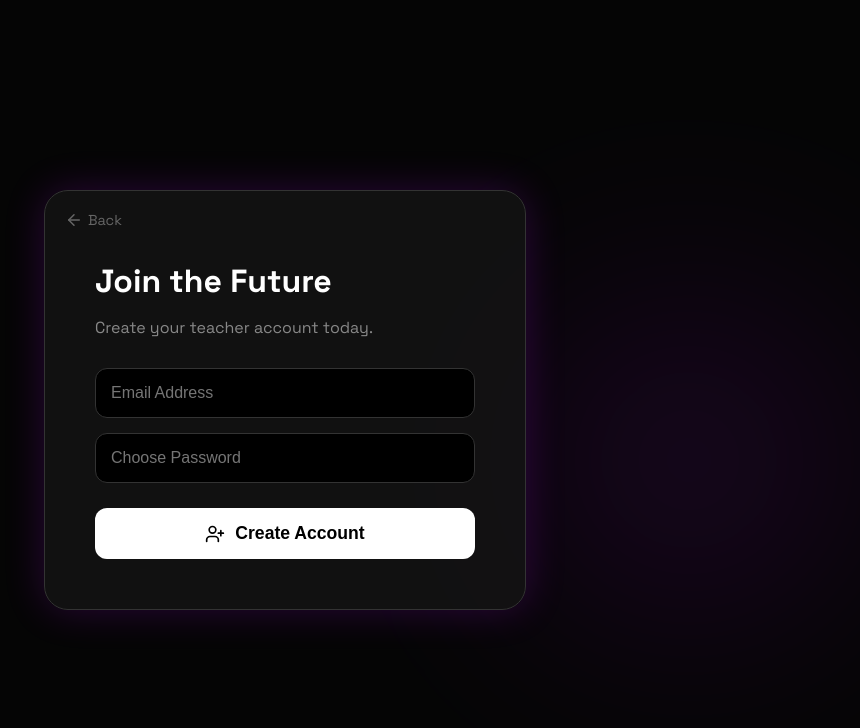
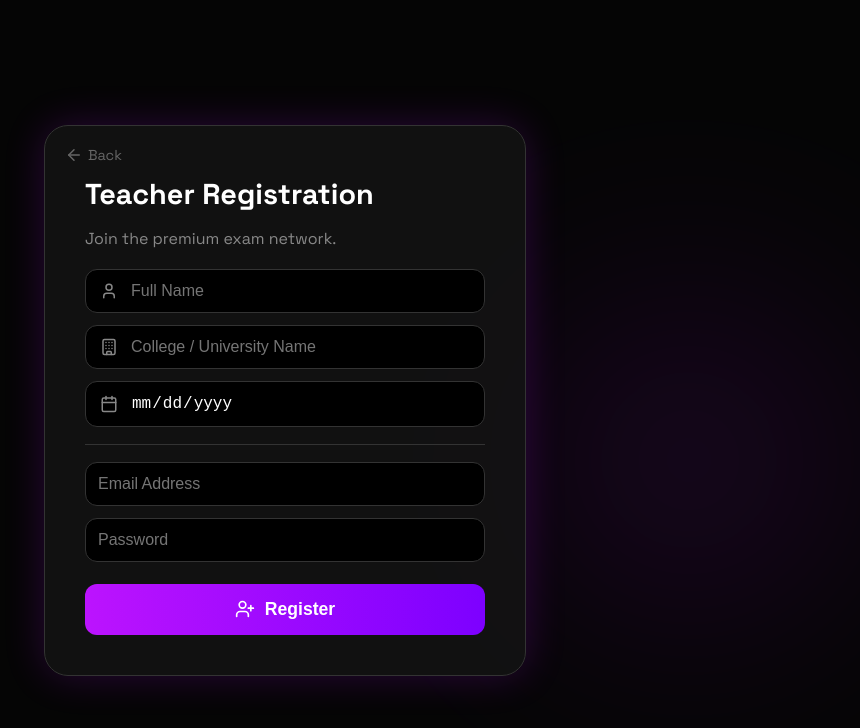
Before and after one commit to shavedXpixel/ExamSystem, a React app in the folder frontend/: page /signup in a window 1280 px wide. Shown: the top 728 px of the page, without its empty margins (355-1215 px from the left). Built offline with nearby package versions, Linux system fonts and the light colour scheme; the HTML template or start-up script is replaced by a standard one.

Commit message:
add personal details

```diff
--- a/frontend/src/Signup.jsx
+++ b/frontend/src/Signup.jsx
@@ -1,22 +1,45 @@
 import React, { useState } from 'react';
-import { auth } from './firebaseConfig';
+import { auth, db } from './firebaseConfig';
 import { createUserWithEmailAndPassword } from 'firebase/auth';
+import { doc, setDoc } from 'firebase/firestore'; // For saving user data
 import { useNavigate, Link } from 'react-router-dom';
-import { UserPlus, ArrowLeft } from 'lucide-react';
+import { UserPlus, ArrowLeft, User, Calendar, Building } from 'lucide-react';
 
 const Signup = () => {
+    const navigate = useNavigate();
+
+    // Form States
+    const [name, setName] = useState('');
+    const [college, setCollege] = useState('');
+    const [dob, setDob] = useState('');
     const [email, setEmail] = useState('');
     const [password, setPassword] = useState('');
-    const navigate = useNavigate();
+    const [loading, setLoading] = useState(false);
 
     const handleSignup = async (e) => {
         e.preventDefault();
+        setLoading(true);
+
         try {
-            await createUserWithEmailAndPassword(auth, email, password);
-            alert("Account Created Successfully! 🚀");
+            // 1. Create Authentication Account
+            const userCredential = await createUserWithEmailAndPassword(auth, email, password);
+            const user = userCredential.user;
+
+            // 2. Save Extra Details to Database
+            await setDoc(doc(db, "teachers", user.uid), {
+                name: name,
+                college: college,
+                dob: dob,
+                email: email,
+                createdAt: new Date()
+            });
+
+            alert(`Welcome, Prof. ${name}! Account Created. 🚀`);
             navigate('/');
         } catch (error) {
             alert(error.message);
+        } finally {
+            setLoading(false);
         }
     };
 
@@ -27,38 +50,73 @@ const Signup = () => {
             <div style={styles.glassCard}>
                 <Link to="/login" style={styles.backLink}><ArrowLeft size={18} /> Back</Link>
 
-                <h1 style={styles.header}>Join the Future</h1>
-                <p style={styles.subtitle}>Create your teacher account today.</p>
+                <h1 style={styles.header}>Teacher Registration</h1>
+                <p style={styles.subtitle}>Join the premium exam network.</p>
 
                 <form onSubmit={handleSignup} style={styles.form}>
-                    <div style={styles.inputGroup}>
+
+                    {/* Name Input */}
+                    <div style={styles.inputIconGroup}>
+                        <User size={18} color="#888" style={styles.icon} />
+                        <input
+                            style={styles.inputWithIcon}
+                            placeholder="Full Name"
+                            required
+                            value={name}
+                            onChange={(e)=>setName(e.target.value)}
+                        />
+                    </div>
+
+                    {/* College Input */}
+                    <div style={styles.inputIconGroup}>
+                        <Building size={18} color="#888" style={styles.icon} />
+                        <input
+                            style={styles.inputWithIcon}
+                            placeholder="College / University Name"
+                            required
+                            value={college}
+                            onChange={(e)=>setCollege(e.target.value)}
+                        />
+                    </div>
+
+                    {/* DOB Input */}
+                    <div style={styles.inputIconGroup}>
+                        <Calendar size={18} color="#888" style={styles.icon} />
+                        <input
+                            style={styles.inputWithIcon}
+                            type="date"
+                            placeholder="Date of Birth"
+                            required
+                            value={dob}
+                            onChange={(e)=>setDob(e.target.value)}
+                        />
+                    </div>
+
+                    <div style={styles.divider}></div>
+
+                    {/* Email & Password */}
                     <input
                         style={styles.input}
+                        type="email"
                         placeholder="Email Address"
+                        required
+                        value={email}
                         onChange={(e)=>setEmail(e.target.value)}
                     />
-                    </div>
-                    <div style={{...styles.inputGroup, animationDelay: '0.1s'}}>
                     <input
                         style={styles.input}
                         type="password"
-                            placeholder="Choose Password"
+                        placeholder="Password"
+                        required
+                        value={password}
                         onChange={(e)=>setPassword(e.target.value)}
                     />
-                    </div>
 
-                    <button style={styles.button}>
-                        <UserPlus size={20} /> Create Account
+                    <button style={styles.button} disabled={loading}>
+                        <UserPlus size={20} /> {loading ? "Creating..." : "Register"}
                     </button>
                 </form>
             </div>
-
-            <style>{`
-                @keyframes slideIn {
-                    from { opacity: 0; transform: translateX(-50px); }
-                    to { opacity: 1; transform: translateX(0); }
-                }
-            `}</style>
         </div>
     );
 };
@@ -70,24 +128,30 @@ const styles = {
     glassCard: {
         background: 'rgba(20, 20, 20, 0.8)',
         border: '1px solid #333',
-        padding: '50px',
+        padding: '40px',
         borderRadius: '24px',
-        width: '380px',
+        width: '400px',
         position: 'relative',
         boxShadow: '0 0 40px rgba(188, 19, 254, 0.2)',
-        animation: 'slideIn 0.6s ease-out'
     },
     backLink: { position: 'absolute', top: '20px', left: '20px', color: '#666', textDecoration: 'none', display: 'flex', alignItems: 'center', gap: '5px', fontSize: '0.9rem' },
-    header: { color: 'white', fontSize: '2rem', marginBottom: '5px', marginTop: '20px' },
-    subtitle: { color: '#888', marginBottom: '30px' },
-    form: { display: 'flex', flexDirection: 'column', gap: '15px' },
-    inputGroup: { animation: 'slideIn 0.5s ease-out forwards', opacity: 0 },
+    header: { color: 'white', fontSize: '1.8rem', marginBottom: '5px', marginTop: '10px' },
+    subtitle: { color: '#888', marginBottom: '20px' },
+    form: { display: 'flex', flexDirection: 'column', gap: '12px' },
+
+    // New Input Styles with Icons
+    inputIconGroup: { position: 'relative', display: 'flex', alignItems: 'center' },
+    icon: { position: 'absolute', left: '15px', zIndex: 1 },
+    inputWithIcon: {
+        width: '100%', padding: '12px 12px 12px 45px', background: '#000', border: '1px solid #333', borderRadius: '12px', color: 'white', fontSize: '1rem', outline: 'none', transition: 'border 0.3s', boxSizing: 'border-box'
+    },
     input: {
-        width: '100%', padding: '15px', background: '#000', border: '1px solid #333', borderRadius: '12px', color: 'white', fontSize: '1rem', outline: 'none', transition: 'border 0.3s',
-        boxSizing: 'border-box'
+        width: '100%', padding: '12px', background: '#000', border: '1px solid #333', borderRadius: '12px', color: 'white', fontSize: '1rem', outline: 'none', transition: 'border 0.3s', boxSizing: 'border-box'
     },
+    divider: { height: '1px', background: '#333', margin: '5px 0' },
+
     button: {
-        width: '100%', padding: '15px', background: '#fff', color: 'black', border: 'none', borderRadius: '12px', fontWeight: 'bold', fontSize: '1.1rem', cursor: 'pointer', transition: 'transform 0.2s',
+        width: '100%', padding: '15px', background: 'linear-gradient(90deg, #bc13fe, #7d00ff)', color: 'white', border: 'none', borderRadius: '12px', fontWeight: 'bold', fontSize: '1.1rem', cursor: 'pointer', transition: 'transform 0.2s',
         display: 'flex', justifyContent: 'center', alignItems: 'center', gap: '10px', marginTop: '10px'
     }
 };
--- a/frontend/src/TeacherDashboard.jsx
+++ b/frontend/src/TeacherDashboard.jsx
@@ -1,9 +1,10 @@
 import React, { useState, useEffect } from 'react';
 import axios from 'axios';
 import { useNavigate } from 'react-router-dom';
-import { auth } from './firebaseConfig';
+import { auth, db } from './firebaseConfig'; // <-- Import db
 import { onAuthStateChanged, signOut } from 'firebase/auth';
-import { Copy, CheckCircle, Plus, Save, Trash2, ExternalLink, GraduationCap, LogOut, Folder, BookOpen, User } from 'lucide-react';
+import { doc, getDoc } from 'firebase/firestore'; // <-- Import Firestore functions
+import { Copy, CheckCircle, Plus, Save, Trash2, ExternalLink, GraduationCap, LogOut, Folder, BookOpen, User, Building } from 'lucide-react';
 
 // CHANGE THIS TO YOUR RENDER URL
 const API_URL = 'https://exam-system-api-fmyy.onrender.com';
@@ -16,6 +17,7 @@ const DEFAULT_SUBJECTS = [
 const TeacherDashboard = () => {
     const navigate = useNavigate();
     const [user, setUser] = useState(null);
+    const [teacherProfile, setTeacherProfile] = useState(null); // <-- Store Name/College
     const [loadingAuth, setLoadingAuth] = useState(true);
 
     // Subject State
@@ -34,11 +36,23 @@ const TeacherDashboard = () => {
     const [allExams, setAllExams] = useState([]);
     const [historyFilter, setHistoryFilter] = useState("All");
 
-    // 1. Check Login & Load History
+    // 1. Check Login & Load Data
     useEffect(() => {
-        const unsubscribe = onAuthStateChanged(auth, (currentUser) => {
+        const unsubscribe = onAuthStateChanged(auth, async (currentUser) => {
             if (currentUser) {
                 setUser(currentUser);
+
+                // Fetch Teacher Profile (Name, College)
+                try {
+                    const docRef = doc(db, "teachers", currentUser.uid);
+                    const docSnap = await getDoc(docRef);
+                    if (docSnap.exists()) {
+                        setTeacherProfile(docSnap.data());
+                    }
+                } catch (e) {
+                    console.error("Error fetching profile:", e);
+                }
+
                 fetchHistory(currentUser.uid);
             } else {
                 navigate('/login');
@@ -53,7 +67,7 @@ const TeacherDashboard = () => {
             const res = await axios.get(`${API_URL}/api/exams?teacherId=${userId}`);
             setAllExams(res.data);
 
-            // Optional: Auto-add subjects from history if they aren't in the list
+            // Auto-add subjects from history
             const usedSubjects = [...new Set(res.data.map(e => e.subject))];
             setSubjects(prev => [...new Set([...prev, ...usedSubjects])]);
         } catch (err) {
@@ -70,7 +84,7 @@ const TeacherDashboard = () => {
     const addNewSubject = () => {
         if (!newSubjectName.trim()) return;
         setSubjects([...subjects, newSubjectName]);
-        setSelectedSubject(newSubjectName); // Auto-select the new one
+        setSelectedSubject(newSubjectName);
         setNewSubjectName("");
         setIsAddingSubject(false);
     };
@@ -132,10 +146,17 @@ const TeacherDashboard = () => {
             {/* HEADER */}
             <div style={styles.topBar}>
                 <div style={{display:'flex', alignItems:'center', gap: 15}}>
-                    <div style={styles.avatar}>{user?.email[0].toUpperCase()}</div>
+                    <div style={styles.avatar}>
+                        {teacherProfile ? teacherProfile.name[0].toUpperCase() : user?.email[0].toUpperCase()}
+                    </div>
                     <div>
-                        <h1 style={styles.header}>Teacher Dashboard</h1>
-                        <p style={{color:'#666', margin:0, fontSize: '0.9rem'}}>{user?.email}</p>
+                        <h1 style={styles.header}>
+                            {/* Personalized Greeting */}
+                            Welcome, {teacherProfile ? `Prof. ${teacherProfile.name.split(' ')[0]}` : "Teacher"} 👨‍🏫
+                        </h1>
+                        <p style={{color:'#888', margin:0, fontSize: '0.9rem', display:'flex', alignItems:'center', gap:5}}>
+                            <Building size={14} /> {teacherProfile?.college || user?.email}
+                        </p>
                     </div>
                 </div>
                 <button onClick={handleLogout} style={styles.logoutButton}>
@@ -336,7 +357,7 @@ const styles = {
     container: { minHeight: '100vh', background: '#0a0a0a', padding: '40px', fontFamily: "'Space Grotesk', sans-serif" },
     topBar: { display: 'flex', justifyContent: 'space-between', alignItems: 'center', marginBottom: '40px' },
     header: { margin: 0, fontSize: '1.8rem', background: 'linear-gradient(90deg, #00f3ff, #bc13fe)', WebkitBackgroundClip: 'text', WebkitTextFillColor: 'transparent' },
-    avatar: { width: 40, height: 40, borderRadius: '50%', background: '#bc13fe', color: 'white', display: 'flex', justifyContent: 'center', alignItems: 'center', fontWeight: 'bold', fontSize: '1.2rem' },
+    avatar: { width: 45, height: 45, borderRadius: '50%', background: '#bc13fe', color: 'white', display: 'flex', justifyContent: 'center', alignItems: 'center', fontWeight: 'bold', fontSize: '1.2rem', border: '2px solid #fff' },
     logoutButton: { background: '#222', color: '#ff4444', border: '1px solid #333', padding: '10px 20px', borderRadius: '8px', cursor: 'pointer', display: 'flex', gap: '8px', alignItems: 'center' },
 
     grid: { display: 'grid', gridTemplateColumns: '1.2fr 0.8fr', gap: '30px', maxWidth: '1400px', margin: '0 auto' },
--- a/frontend/src/firebaseConfig.js
+++ b/frontend/src/firebaseConfig.js
@@ -1,9 +1,9 @@
-// frontend/src/firebaseConfig.js
 import { initializeApp } from "firebase/app";
 import { getAuth } from "firebase/auth";
+import { getFirestore } from "firebase/firestore"; // <--- NEW IMPORT
 
 const firebaseConfig = {
-  // PASTE YOUR KEYS HERE FROM FIREBASE CONSOLE
+  // PASTE YOUR KEYS HERE (Keep them the same as before)
   apiKey: "AIzaSyC0xSaCcvbqXplwTs6vCFfuGJOBKxTPH_c",
   authDomain: "examsystem-166ac.firebaseapp.com",
   projectId: "examsystem-166ac",
@@ -14,3 +14,4 @@ const firebaseConfig = {
 
 const app = initializeApp(firebaseConfig);
 export const auth = getAuth(app);
+export const db = getFirestore(app); // <--- Export the Database
```
Lines whose indentation alone changed are shown as unchanged.
